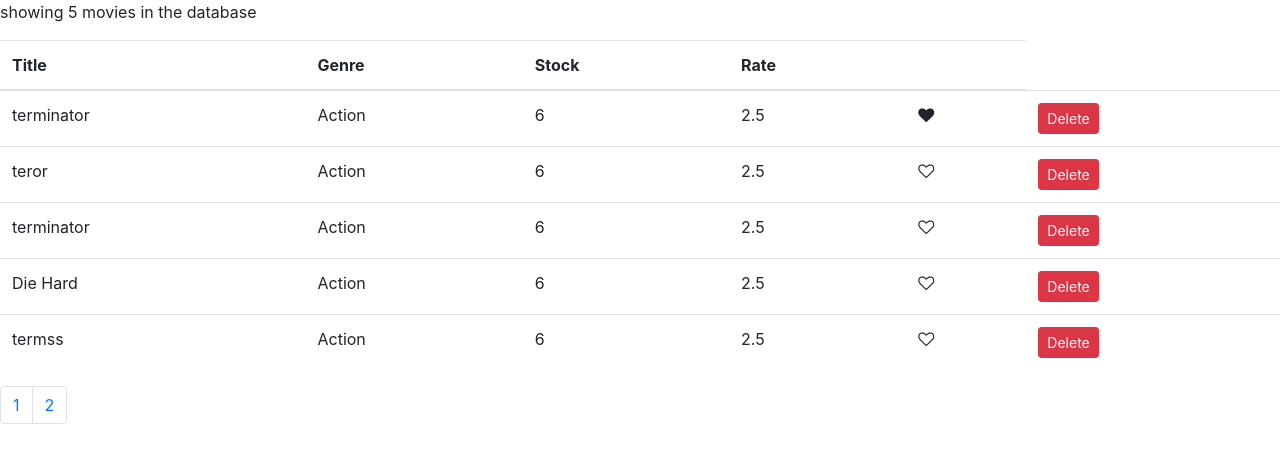
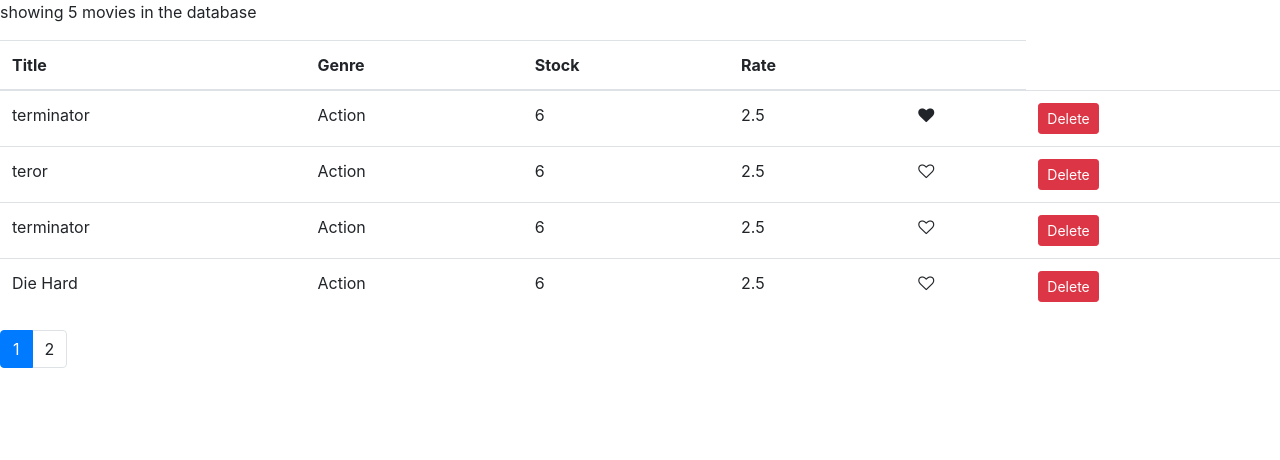
Before and after one commit to a-218/movie, a React (Create React App) app: page / in a window 1280 px wide. Shown: the top 460 px of the page. Built offline with nearby package versions, Linux system fonts and the light colour scheme.

Commit message:
pagination component

```diff
--- a/package.json
+++ b/package.json
@@ -9,6 +9,7 @@
     "bootstrap": "^4.1.1",
     "font-awesome": "^4.7.0",
     "lodash": "^4.17.10",
+    "prop-types": "^15.6.2",
     "react": "^17.0.2",
     "react-dom": "^17.0.2",
     "react-scripts": "4.0.3",
--- a/src/components/common/pagination.jsx
+++ b/src/components/common/pagination.jsx
@@ -1,20 +1,25 @@
 import React from "react";
 import _ from "lodash";
+import PropTypes from "prop-types";
+
 const Pagination = (props) => {
-  const { itemsCount, pageSize } = props;
-  console.log(itemsCount);
+  const { itemsCount, pageSize, currentPage, onPageChange } = props;
+
   const pagesCount = Math.ceil(itemsCount / pageSize);
   if (pagesCount === 1) {
     return null;
   }
   const pages = _.range(1, pagesCount + 1);
-  console.log(pagesCount);
+
   return (
-    <nav aria-label="Page navigation example">
+    <nav>
       <ul className="pagination">
         {pages.map((page) => (
-          <li key={page} className="page-item">
-            <a className="page-link" href="#">
+          <li
+            key={page}
+            className={page === currentPage ? "page-item active" : "page-item"}
+          >
+            <a className="page-link" onClick={() => onPageChange(page)}>
               {page}
             </a>
           </li>
@@ -24,4 +29,11 @@
   );
 };
 
+Pagination.propTypes = {
+  itemsCount: PropTypes.number.isRequired,
+  pageSize: PropTypes.number.isRequired,
+  currentPage: PropTypes.number.isRequired,
+  onPageChange: PropTypes.func.isRequired,
+};
+
 export default Pagination;
--- a/src/components/movies.jsx
+++ b/src/components/movies.jsx
@@ -1,11 +1,13 @@
 import React, { Component } from "react";
 import { getMovies } from "../Services/fakeMovieService";
+import { paginate } from "../utilities/paginate";
 import Like from "./common/like";
 import Pagination from "./common/pagination";
 
 class Movies extends Component {
   state = {
     movies: getMovies(),
+    currentPage: 1,
     pageSize: 4,
   };
 
@@ -25,14 +27,16 @@
   };
 
   handlePageChange = (page) => {
-    console.log(page);
+    this.setState({ currentPage: page });
   };
 
   render() {
     const { length: count } = this.state.movies;
+    const { pageSize, currentPage, movies: allMovies } = this.state;
     if (count === 0) {
       return <p>no more movies</p>;
     }
+    const movies = paginate(allMovies, currentPage, pageSize);
     return (
       <>
         <p> showing {count} movies in the database</p>
@@ -48,7 +52,7 @@
           </thead>
 
           <tbody>
-            {this.state.movies.map((movie) => (
+            {movies.map((movie) => (
               <tr key={movie._id}>
                 <td>{movie.title}</td>
                 <td>{movie.genre.name}</td>
@@ -75,9 +79,11 @@
             ))}
           </tbody>
         </table>
+
         <Pagination
           itemsCount={count}
-          pageSize={this.state.pageSize}
+          currentPage={currentPage}
+          pageSize={pageSize}
           onPageChange={this.handlePageChange}
         />
       </>
--- /dev/null
+++ b/src/utilities/paginate.js
@@ -0,0 +1,6 @@
+import _ from 'lodash'
+
+export function paginate(items, pageNumber, pageSize) {
+  const startIndex = (pageNumber - 1) * pageSize;
+  return _(items).slice(startIndex).take(pageSize).value();
+}
```
Also changed, not shown: 1 other file (tests, documents, lock files or other folders).
